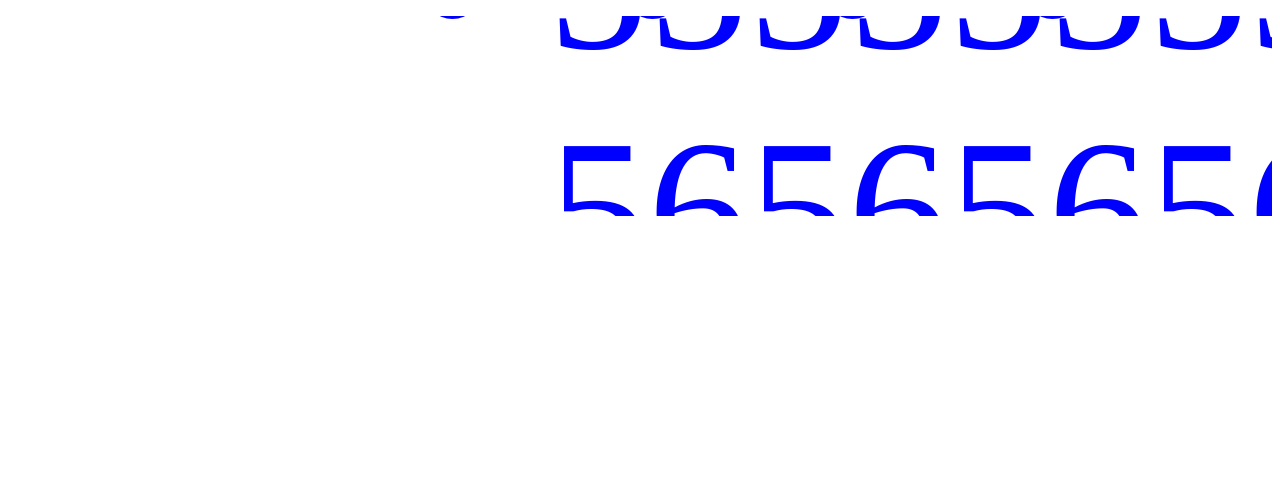
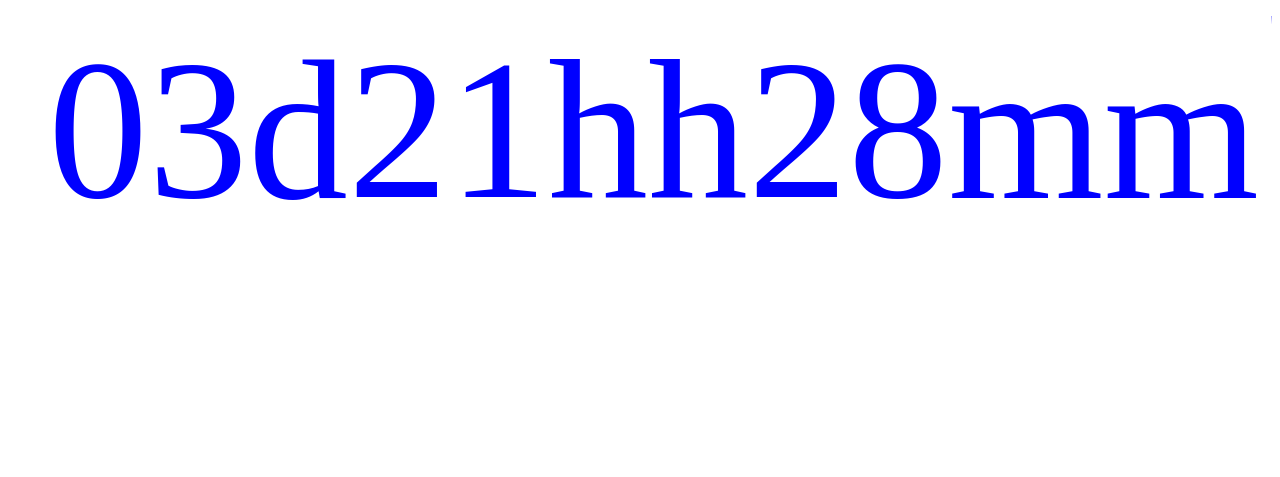
Before and after one commit to ajaymathur/react-clock, a React app: page / in a window 1280 px wide. Built offline with nearby package versions, Linux system fonts and the light colour scheme.

Commit message:
initial timer added

```diff
--- a/app/app.js
+++ b/app/app.js
@@ -3,4 +3,4 @@ import ReactDOM from 'react-dom';
 
 import Timer from './components/timer';
 
-ReactDOM.render(<Timer/>, document.getElementById('root'));
+ReactDOM.render(<Timer endDate={'Sun Jun 25 2017 18:12:53 GMT+1000 (AEST)'} />, document.getElementById('root'));
--- a/app/components/timer/index.js
+++ b/app/components/timer/index.js
@@ -1,9 +1,9 @@
 import React from 'react';
 import moment from 'moment';
+import padStart from 'lodash/padStart';
 
 import './style.scss';
 
-const endDateTime = moment().add(7, 'days');
 
 export default class Timer extends React.Component {
   constructor(props) {
@@ -20,9 +20,12 @@ export default class Timer extends React.Component {
   }
 
   componentDidMount() {
+    const endDateTime = moment(this.props.endDate);
     this.setState({
-      timeLeft: moment().subtract(endDateTime),
-      nextTime: moment().subtract(endDateTime).subtract(1,'seconds'),
+      timeLeft: moment(moment(endDateTime).diff(moment())),//moment().subtract(endDateTime),
+      nextTime: moment(moment(endDateTime).diff(moment())).subtract(1,'seconds'),
+    }, () => {
+      console.log(this.state.timeLeft, this.state.nextTime);
     });
     this.startTimer();
   }
@@ -30,13 +33,17 @@ export default class Timer extends React.Component {
   startTimer() {
     setInterval(() => {
       this.setState({
-        classList: 'timer-unit to-animate animate'
+        secondClassList: 'to-animate animate',
+        minuteClassList: this.state.minutes === this.state.nextMinutes ? '' : 'to-animate animate',
+        hourClassList: this.state.hours === this.state.nextHours ? '' : 'to-animate animate',
+        daysClassList: this.state.days === this.state.nextDays ? '' : 'to-animate animate',
       });
       setTimeout(() => {
         this.setState({
           nextTime: this.state.nextTime.subtract(1, 'seconds'),
           timeLeft: this.state.timeLeft.subtract(1, 'seconds'),
-          classList: 'timer-unit',
+          secondClassList: '',
+          minuteClassList: '',
           days: this.state.timeLeft.days(),
           nextDays: this.state.nextTime.days(),
           hours: this.state.timeLeft.hours(),
@@ -52,13 +59,14 @@ export default class Timer extends React.Component {
 
   getCountdown() {
     return <ul className='timer'>
-      <li className="timer-unit">{this.state.days}</li>
-      <li className="timer-unit">{this.state.hours}</li>
-      <li className="timer-unit">{this.state.minutes}</li>
-      <li className={this.state.classList}><div>{this.state.nextSecond}</div><div>{this.state.seconds}</div></li>
-      <li className={this.state.classList}><div>{this.state.nextSecond}</div><div>{this.state.seconds}</div></li>
-      <li className={this.state.classList}><div>{this.state.nextSecond}</div><div>{this.state.seconds}</div></li>
-      <li className={this.state.classList}><div>{this.state.nextSecond}</div><div>{this.state.seconds}</div></li>
+      <li className={`timer-unit ${this.state.daysClassList}`}><div>{padStart(this.state.nextDays, 2, 0)}</div><div>{padStart(this.state.days,2, 0)}</div></li>
+      <li className='time-sepertor'> d :</li>
+      <li className={`timer-unit ${this.state.hourClassList}`}><div>{padStart(this.state.nextHours, 2, 0)}</div><div>{padStart(this.state.hours,2, 0)}</div></li>
+      <li className='time-sepertor'>hh :</li>
+      <li className={`timer-unit ${this.state.minuteClassList}`}><div>{padStart(this.state.nextMinutes,2, 0)}</div><div>{padStart(this.state.minutes,2, 0)}</div></li>
+      <li className='time-sepertor'> mm :</li>
+      <li className={`timer-unit ${this.state.secondClassList}`}><div>{padStart(this.state.nextSecond, 2, 0)}</div><div>{padStart(this.state.seconds,2, 0)}</div></li>
+      <li className='time-sepertor'> ss</li>
     </ul>
   }
 
--- a/app/components/timer/style.scss
+++ b/app/components/timer/style.scss
@@ -10,8 +10,13 @@ span{
 }
 .timer-unit {
   font-size: 200px;
-  transform: translateY(-200px);
+  transform: translateY(-230px);
   padding: 0;
+}
+
+.time-sepertor {
+  font-size: 200px;
+
 }
 .to-animate {
   -webkit-transition: transform 400ms linear;
@@ -24,3 +29,7 @@ span{
 .animate {
   transform: translateY(0);
 }
+
+li{
+  list-style: none;
+}
--- a/package.json
+++ b/package.json
@@ -18,6 +18,7 @@
   },
   "homepage": "https://github.com/ajaymathur/react-clock#readme",
   "dependencies": {
+    "lodash": "^4.17.4",
     "moment": "^2.18.1",
     "react": "^15.5.4",
     "react-dom": "^15.5.4"
```
Also changed, not shown: 1 other file.
